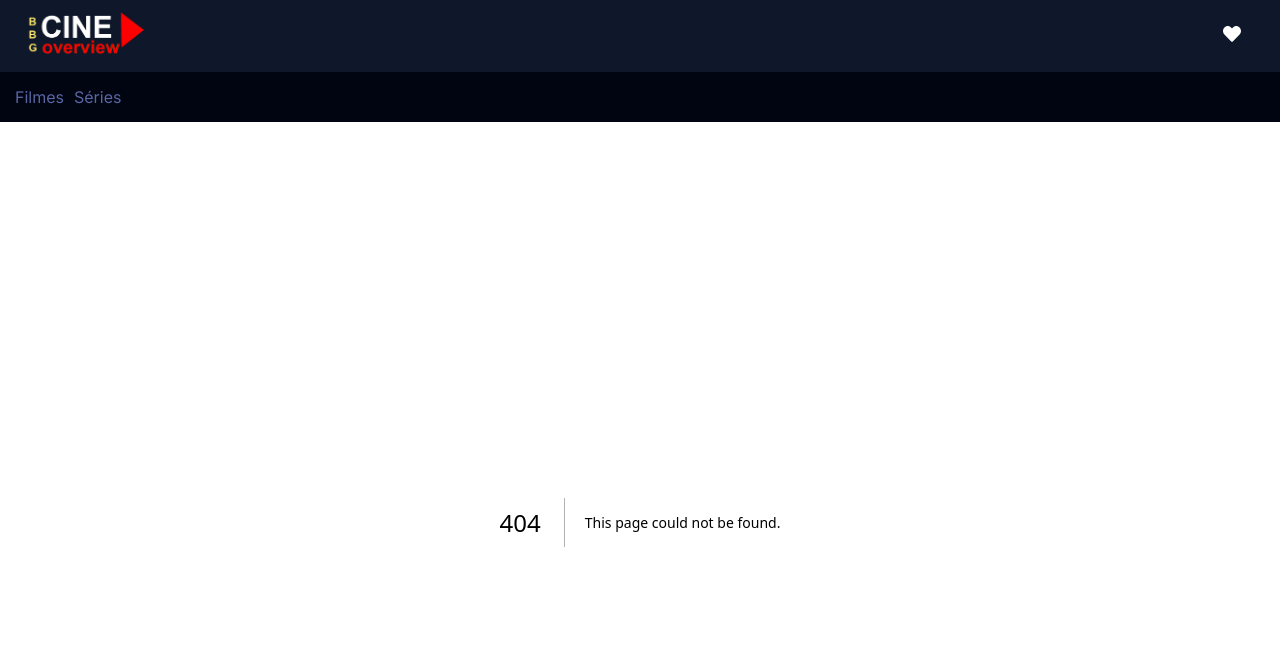
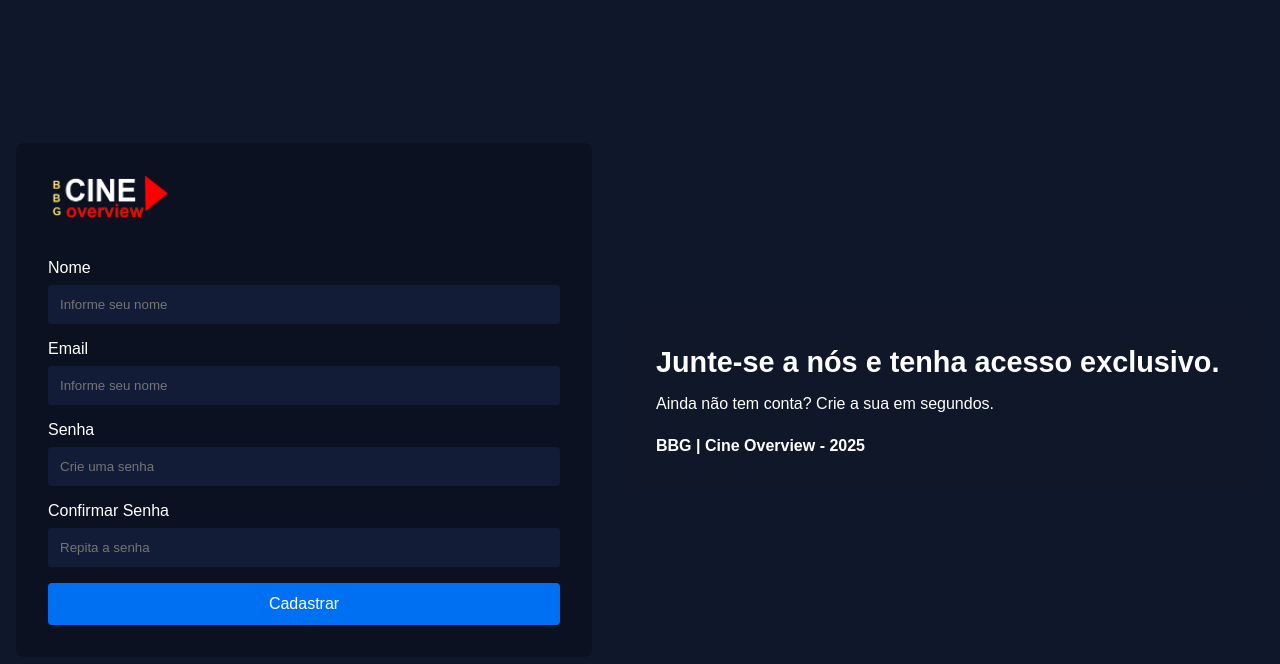
Before and after one commit to acrisiopb/React-WebFilme, a Next.js app in the folder movie_app/: page /register in a window 1280 px wide. Before the commit this address had no page. Shown: the top 664 px of the page. Built offline with nearby package versions, Linux system fonts and the light colour scheme.

Commit message:
Regiter - Cadastre-se

```diff
--- a/movie_app/src/app/layout.tsx
+++ b/movie_app/src/app/layout.tsx
@@ -1,26 +1,30 @@
+'use client';
+
 import type { Metadata } from "next";
 import { Inter } from "next/font/google";
 import "./globals.scss";
 import Navbar from "@/components/Navbar";
 import 'react-toastify/dist/ReactToastify.css';
 import { ToastContainer } from 'react-toastify';
+import { usePathname } from "next/navigation";
 
-const inter = Inter({ subsets: ["latin"] });
+// const inter = Inter({ subsets: ["latin"] });
 
-export const metadata: Metadata = {
-  title: "Movies App",
-  description: "A simple movies app",
-};
+// export const metadata: Metadata = {
+//   title: "Movies App",
+//   description: "A simple movies app",
+// };
 
 export default function RootLayout({
   children,
 }: Readonly<{
   children: React.ReactNode;
 }>) {
+  const pathname = usePathname();
   return (
     <html lang="en">
-      <body className={inter.className}>
-        <Navbar />
+      <body>
+        {pathname !== '/register' && <Navbar /> }
         {children}
         <ToastContainer />
       </body>
--- /dev/null
+++ b/movie_app/src/app/register/index.scss
@@ -0,0 +1,131 @@
+* {
+    box-sizing: border-box;
+    font-family: Arial, sans-serif;
+}
+
+body {
+    margin: 0;
+    padding: 0;
+    color: #fff;
+    background: #0f172a;
+}
+
+.container {
+    display: flex;
+    justify-content: center;
+    align-items: center;
+    min-height: 100vh;
+    padding: 1rem;
+    gap: 2rem;
+
+    img {
+        width: 120px;
+        height: 5%;
+        margin-bottom: 35px;
+
+    }
+
+
+
+    .card-left,
+    .card-right {
+        flex: 1;
+    }
+
+    .card-left {
+        display: flex;
+        justify-content: center;
+        align-items: center;
+    }
+
+    .card-right {
+        text-align: left;
+        padding: 2rem;
+        background: rgba(15, 23, 42, 0.35);
+        border-radius: 8px;
+
+        h1 {
+            margin-bottom: 1rem;
+            font-size: 1.8rem;
+        }
+
+        p {
+            margin-bottom: 1.5rem;
+            font-size: 1rem;
+        }
+        .apresetacao-img{
+             width: 90%;
+
+        }
+        .rodape{
+           display: flex;
+           justify-content: space-between;
+        }
+    }
+}
+
+form {
+    background: rgba(9, 13, 22, 0.457);
+    padding: 2rem;
+    border-radius: 8px;
+    width: 100%;
+    max-width: 600px;
+
+    h2 {
+        text-align: center;
+        margin-bottom: 1.5rem;
+    }
+
+    .label-input {
+        display: block;
+        margin-bottom: 0.5rem;
+    }
+
+    .input-field {
+        width: 100%;
+        padding: 0.75rem;
+        margin-bottom: 1rem;
+        border: none;
+        border-radius: 4px;
+        background: rgba(21, 32, 59, 0.8);
+        color: #fff;
+    }
+
+    .input-field:focus {
+        outline: none;
+        background: rgba(66, 99, 176, 0.35);
+    }
+
+    .btn {
+        width: 100%;
+
+        padding: 0.75rem;
+        border: none;
+        border-radius: 4px;
+        background: #0070f3;
+        color: #fff;
+        cursor: pointer;
+        font-size: 1rem;
+        transition: background 0.3s;
+    }
+
+    .btn:hover {
+        background: #005bb5;
+    }
+}
+
+/* Responsivo */
+@media (max-width: 768px) {
+    .container {
+        flex-direction: column;
+
+        .card-left,
+        .card-right {
+            width: 100%;
+        }
+
+        .card-right {
+            margin-top: 2rem;
+        }
+    }
+}
--- /dev/null
+++ b/movie_app/src/app/register/page.tsx
@@ -0,0 +1,83 @@
+"use client";
+import Image from 'next/image';
+
+import { useState } from "react";
+import "./index.scss";
+import Link from 'next/link';
+
+export default function Register() {
+    const [name, setName] = useState("");
+    const [email, setEmail] = useState("");
+    const [password, setPassword] = useState("");
+
+    const handleSubmit = (e) => {
+        e.preventDefault();
+        console.log("Dados cadastrados:", { name, email, password });
+    };
+
+    return (
+        <div className="container">
+            <div className="card-left">
+                <form onSubmit={handleSubmit}>
+                    <Link href="/"><Image
+                        src="/logoCine.png"
+                        alt="BBG CINE"
+                        width={170}
+                        height={80}
+                        className="logo-img"
+                    /></Link>
+
+
+                    <label className="label-input">Nome</label>
+                    <input
+                        type="text"
+                        placeholder="Informe seu nome"
+                        value={name}
+                        onChange={(e) => setName(e.target.value)}
+                        required
+                        className="input-field"
+                    />
+
+                    <label className="label-input">Email</label>
+                    <input
+                        type="email"
+                        placeholder="Informe seu nome"
+                        value={email}
+                        onChange={(e) => setEmail(e.target.value)}
+                        required
+                        className="input-field"
+                    />
+
+                    <label className="label-input">Senha</label>
+                    <input
+                        type="password"
+                        placeholder="Crie uma senha"
+                        value={password}
+                        onChange={(e) => setPassword(e.target.value)}
+                        required
+                        className="input-field"
+                    />
+                    <label className="label-input"> Confirmar Senha</label>
+                    <input
+                        type="password"
+                        placeholder="Repita a senha"
+                        value={password}
+                        onChange={(e) => setPassword(e.target.value)}
+                        required
+                        className="input-field"
+                    />
+                    <button type="submit" className="btn">
+                        Cadastrar
+                    </button>
+                </form>
+            </div>
+
+            <div className="card-right">
+                <h1>Junte-se a nós e tenha acesso exclusivo.</h1>
+                <p>Ainda não tem conta? Crie a sua em segundos.</p>
+                <strong className='rodape'>BBG | Cine Overview - 2025 </strong>
+            </div>
+
+        </div>
+    );
+}
--- a/movie_app/src/components/Navbar/index.scss
+++ b/movie_app/src/components/Navbar/index.scss
@@ -23,6 +23,8 @@
             cursor: pointer;
             font-size: 18px;
             transition: color 0.3s;
+            display: inline-block;
+            margin-right: 10px;
 
             &:hover {
                 color: #ff6600;
--- a/movie_app/src/components/Navbar/index.tsx
+++ b/movie_app/src/components/Navbar/index.tsx
@@ -23,6 +23,9 @@ export default function Navbar() {
             <p><FaHeart /></p>
 
           </Link>
+           <Link href="/register">
+            <p>Login</p>
+          </Link>
         </div>
       </nav>
       <nav>
```
Also changed, not shown: 1 other file (tests, documents, lock files or other folders).
